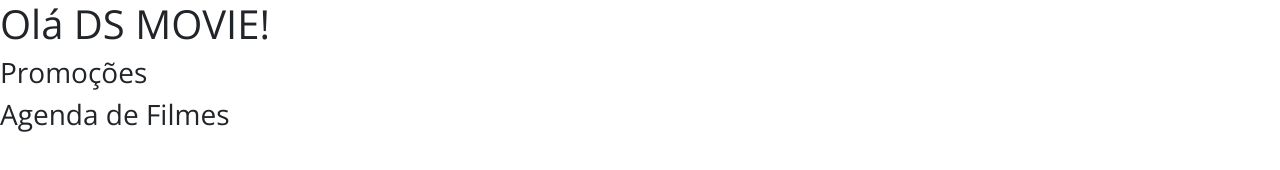
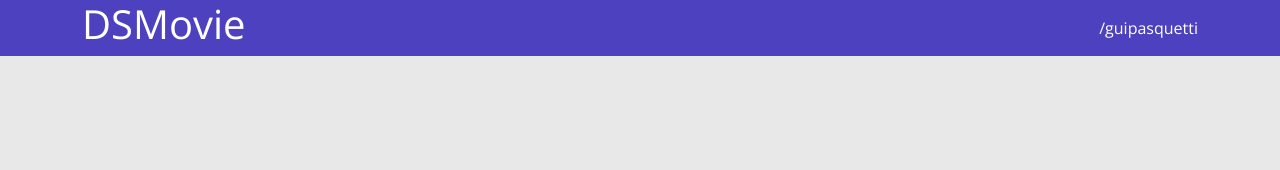
Before and after one commit to guipasquetti/dsmovie, a plain HTML site: page idnex.html in a window 1280 px wide. Drawn offline with nearby package versions, Linux system fonts and the light colour scheme.

Commit message:
Barra superior PARTE 1

```diff
--- a/CSS/style.css
+++ b/CSS/style.css
@@ -1,5 +1,28 @@
 @import url('https://fonts.googleapis.com/css2?family=Open+Sans:wght@300;400;700&display=swap');
 
 * {
+    box-sizing: border-box;
     font-family: 'Open Sans', sans-serif;
 }
+
+
+html, body{
+    background-color: #e8e8e8;
+}
+
+header{
+    background-color: #4D41C0;
+    color: #ffff;
+}
+
+nav{
+    display: flex;
+    align-items: center;
+    justify-content: space-between;
+
+}
+
+a, a:hover{
+    text-decoration: none;
+    color: unset;
+}
--- a/idnex.html
+++ b/idnex.html
@@ -9,8 +9,15 @@
     <link rel="stylesheet" href="CSS/style.css"/>
 </head>
 <body>
-    <h1>Olá DS MOVIE!</h1>
-    <h3>Promoções</h3>
-    <h3>Agenda de Filmes</h3>
+
+    <header>
+
+        <nav class="container">
+            <h1>DSMovie</h1>
+            <a href="https://github.com/guipasquetti">/guipasquetti</a>
+        </nav>
+
+    </header>
+
 </body>
 </html>
```
